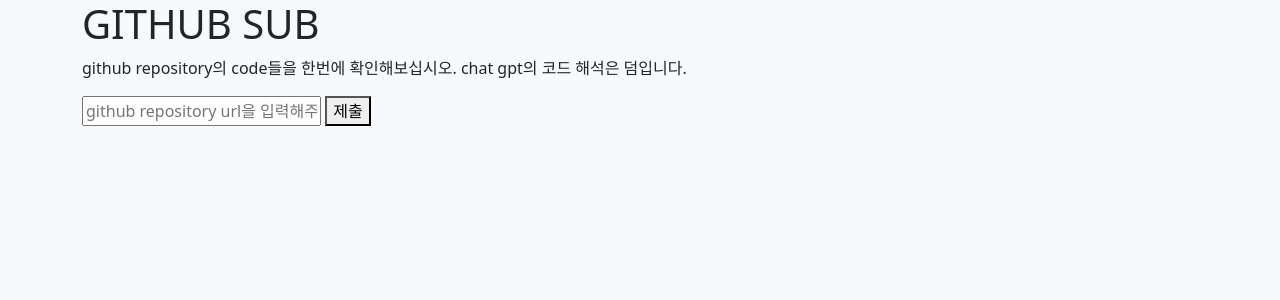
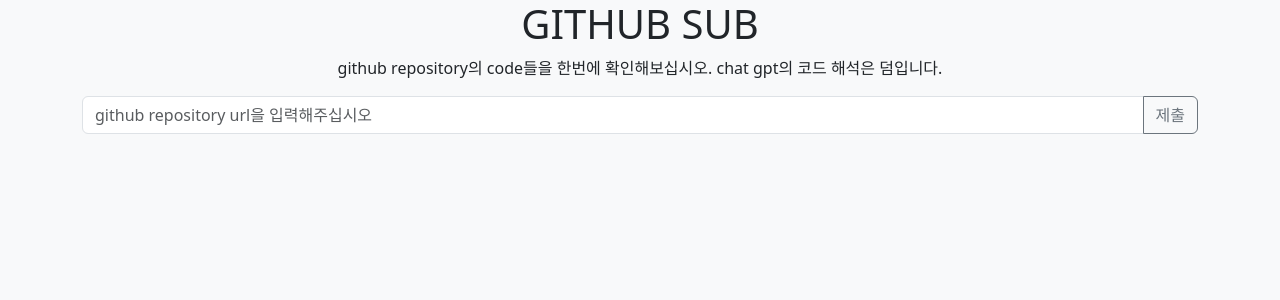
Before and after one commit to donghyoya/github-sub, a FastAPI app: page /ui/ in a window 1280 px wide. Shown: the top 300 px of the page. Run offline with FastAPI, Linux system fonts and the light colour scheme; some libraries are stand-ins or nearby versions.

Commit message:
[style] input form

```diff
--- a/templates/index.html
+++ b/templates/index.html
@@ -9,7 +9,7 @@
 </head>
 <body class="bg-body-tertiary">
 <div class="container">
-<div>
+<div class="text-center">
     <h1>
         GITHUB SUB
     </h1>
@@ -20,8 +20,10 @@
 </div>
 <div>
     <form action="" id="repo-form">
-        <input type="text" name="url" id="url" placeholder="github repository url을 입력해주십시오">
-        <button type="submit">제출</button>
+        <div class="input-group">
+            <input type="text" name="url" id="url" placeholder="github repository url을 입력해주십시오" class="form-control" >
+            <button type="submit" class="btn btn-outline-secondary">제출</button>
+        </div>
         <p id="form-info"></p>
     </form>
 </div>
```
